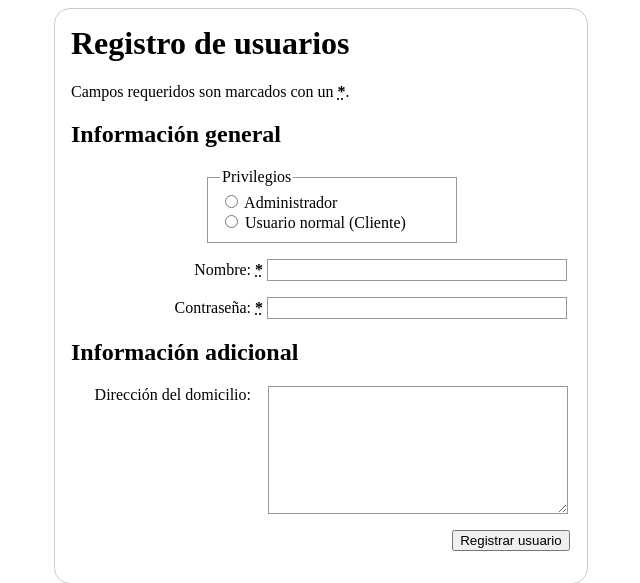
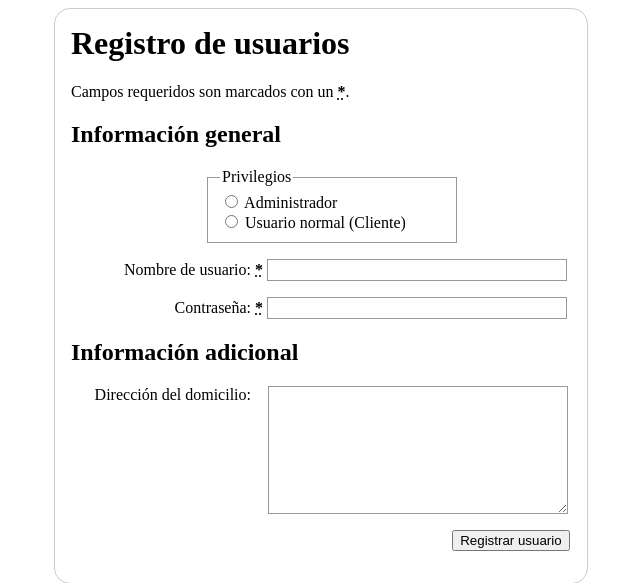
Before and after one commit to CarloValdivia/eqson, a PHP site: page /vistas/usuarios.php in a window 1280 px wide. Shown: the top 583 px of the page, without its empty margins (319-959 px from the left). Run offline with PHP 8.4, Linux system fonts and the light colour scheme.

Commit message:
Aclarando que se usa nombre de usuario para registrarse

```diff
--- a/vistas/usuarios.php
+++ b/vistas/usuarios.php
@@ -32,7 +32,7 @@
       </fieldset>
       <p>
         <label for="nombre">
-          <span>Nombre: </span>
+          <span>Nombre de usuario: </span>
           <strong><abbr title="requerido">*</abbr></strong>
         </label>
         <input type="text" id="nombre" name="nombre_usuario" required>
```
